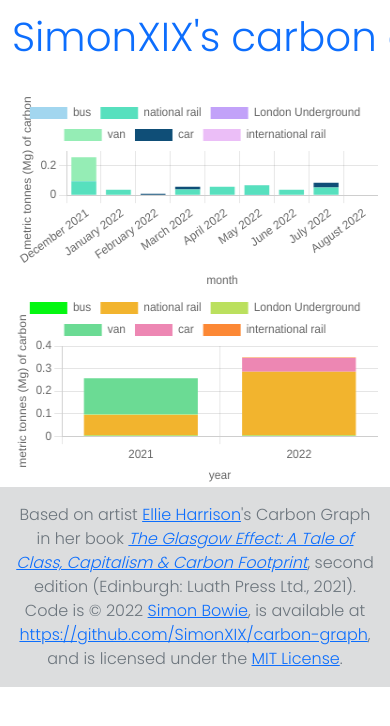
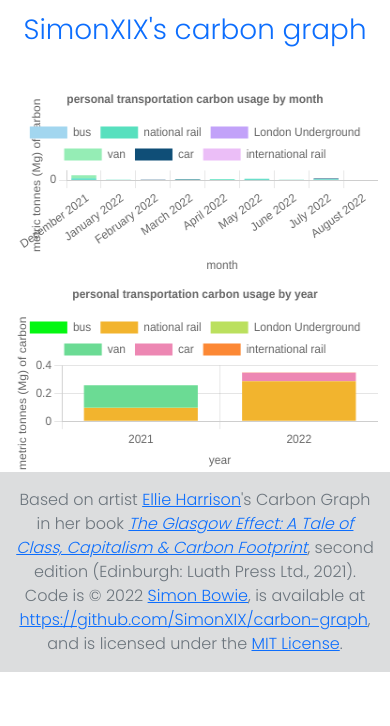
Before and after one commit to SimonXIX/carbon-graph, a Flask app: page / in a window 390 px wide; the page is wider, and only the part inside the window is pictured. Shown: the top 726 px of that part. Run offline with Flask 2, Linux system fonts and the light colour scheme; parts of the project's set-up code (start-up, migrations or seed data) failed here and were passed over; some libraries are stand-ins or nearby versions.

Commit message:
resolving issue with non-responsive title

```diff
--- a/web/app/templates/base.html
+++ b/web/app/templates/base.html
@@ -34,7 +34,7 @@
   <header>
     <nav class="navbar">
       <div class="container-fluid">
-          <a class="navbar-brand" href="{{ url_for('index')}}"><h1 class="display-2">SimonXIX's carbon graph</h1></a>
+          <a class="navbar-brand" href="{{ url_for('index')}}"><h1>SimonXIX's carbon graph</h1></a>
       </div>
     </nav>
   </header>
--- a/web/app/templates/index.html
+++ b/web/app/templates/index.html
@@ -63,8 +63,8 @@
           options: {
             plugins: {
               title: {
-                display: false,
-                text: 'Chart.js Bar Chart - Stacked'
+                display: true,
+                text: 'personal transportation carbon usage by month'
               },
             },
             responsive: true,
@@ -146,8 +146,8 @@
           options: {
             plugins: {
               title: {
-                display: false,
-                text: 'Chart.js Bar Chart - Stacked'
+                display: true,
+                text: 'personal transportation carbon usage by year'
               },
             },
             responsive: true,
```
